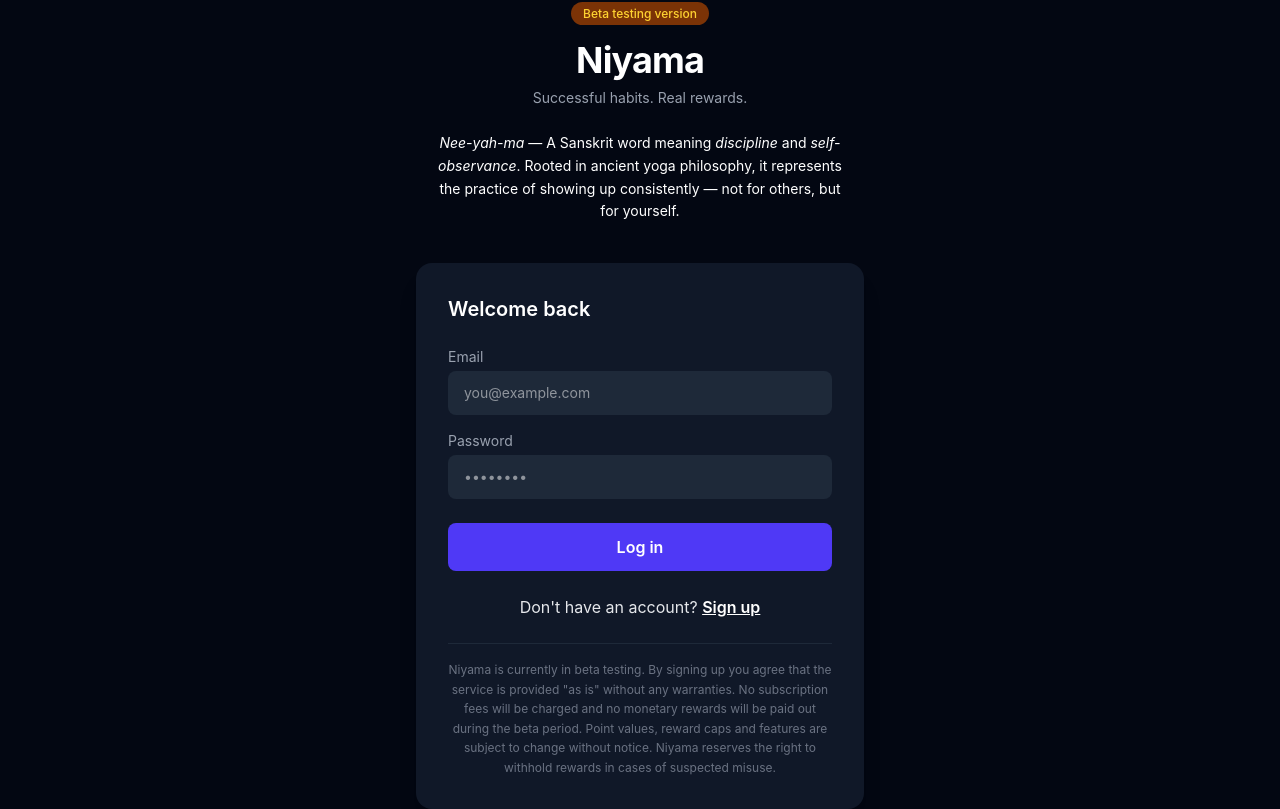
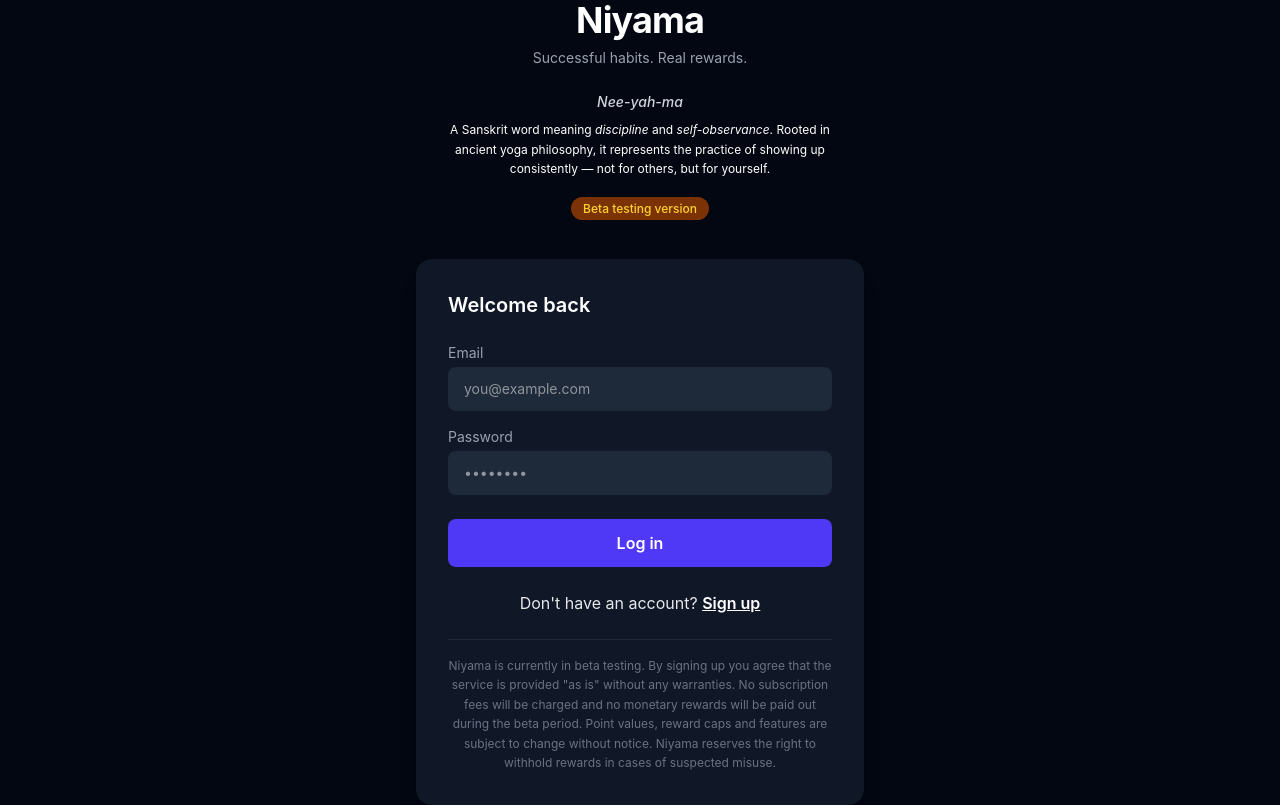
Before and after one commit to InamdarSahil0504/Niyama, a React (Vite) app: page / in a window 1280 px wide. Built offline with nearby package versions, Linux system fonts and the light colour scheme.

Commit message:
move beta banner below Nee-yah-ma text on auth page

```diff
--- a/src/components/Auth.jsx
+++ b/src/components/Auth.jsx
@@ -54,20 +54,19 @@ export default function Auth() {
             <div className="w-full max-w-md">
 
                 {/* Logo */}
-                {/* Beta banner */}
-                <div className="text-center mb-4">
-                    <span className="bg-amber-900 text-amber-300 text-xs font-medium px-3 py-1 rounded-full">
-                        Beta testing version
-                    </span>
-                </div>
-
                 <div className="text-center mb-10">
                     <h1 className="text-4xl font-bold text-white tracking-tight">Niyama</h1>
                     <p className="text-gray-400 mt-2 text-sm">Successful habits. Real rewards.</p>
                     <div className="mt-6 px-4">
-                        <p className="text-white text-sm leading-relaxed">
-                            <span className="italic">Nee-yah-ma</span> — A Sanskrit word meaning <span className="italic">discipline</span> and <span className="italic">self-observance</span>. Rooted in ancient yoga philosophy, it represents the practice of showing up consistently — not for others, but for yourself.
+                        <p className="text-gray-300 text-sm font-medium"><span className="italic">Nee-yah-ma</span></p>
+                        <p className="text-white text-xs mt-2 leading-relaxed">
+                            A Sanskrit word meaning <span className="text-white italic">discipline</span> and <span className="text-white italic">self-observance</span>. Rooted in ancient yoga philosophy, it represents the practice of showing up consistently — not for others, but for yourself.
                         </p>
+                    </div>
+                    <div className="mt-4">
+                        <span className="bg-amber-900 text-amber-300 text-xs font-medium px-3 py-1 rounded-full">
+                            Beta testing version
+                        </span>
                     </div>
                 </div>
 
--- a/src/components/FounderStory.jsx
+++ b/src/components/FounderStory.jsx
@@ -27,7 +27,7 @@ export default function FounderStory({ onContinue, minimal = false, showButton =
                     Hi, my name is Sahil Inamdar and I am the founder of Niyama.
                 </p>
                 <p className="text-white text-sm leading-relaxed italic">
-                    Five years ago, as a young scientist with a PhD focusing on cancer immunotherapy, I embarked on my journey in the biotech industry with a primary purpose of developing therapies for patients suffering from various diseases. I worked on devastating diseases humans face like Sepsis, Traumatic Brain Injury, Rheumatoid Arthritis and cancers (currently being tested in clinical trials). Most recently, I have been trying to develop therapies for neurodegenerative diseases like Alzheimer's and Parkinson's. Every day in the lab I see what these diseases do to people — the loss of independence, of memory, and importantly the inability to recognise the faces they love.
+                    Five years ago, as a young scientist with a PhD focusing on cancer immunotherapy, I embarked on my journey in the biotech industry with a primary purpose of developing therapies for patients suffering from various diseases. I worked on devastating diseases we face like Sepsis, Traumatic Brain Injury, Rheumatoid Arthritis and cancers (currently being tested in clinical trials). Most recently, I have been trying to develop a cure for neurodegenerative diseases like Alzheimer's and Parkinson's. Every day in the lab I see what these diseases do to people — the loss of independence, of memory, and importantly the inability to recognise the faces they love.
                 </p>
                 <p className="text-white text-sm leading-relaxed italic">
                     But as I spent years searching for cures, a question kept nagging at me: what if we never had to get here in the first place?
```
